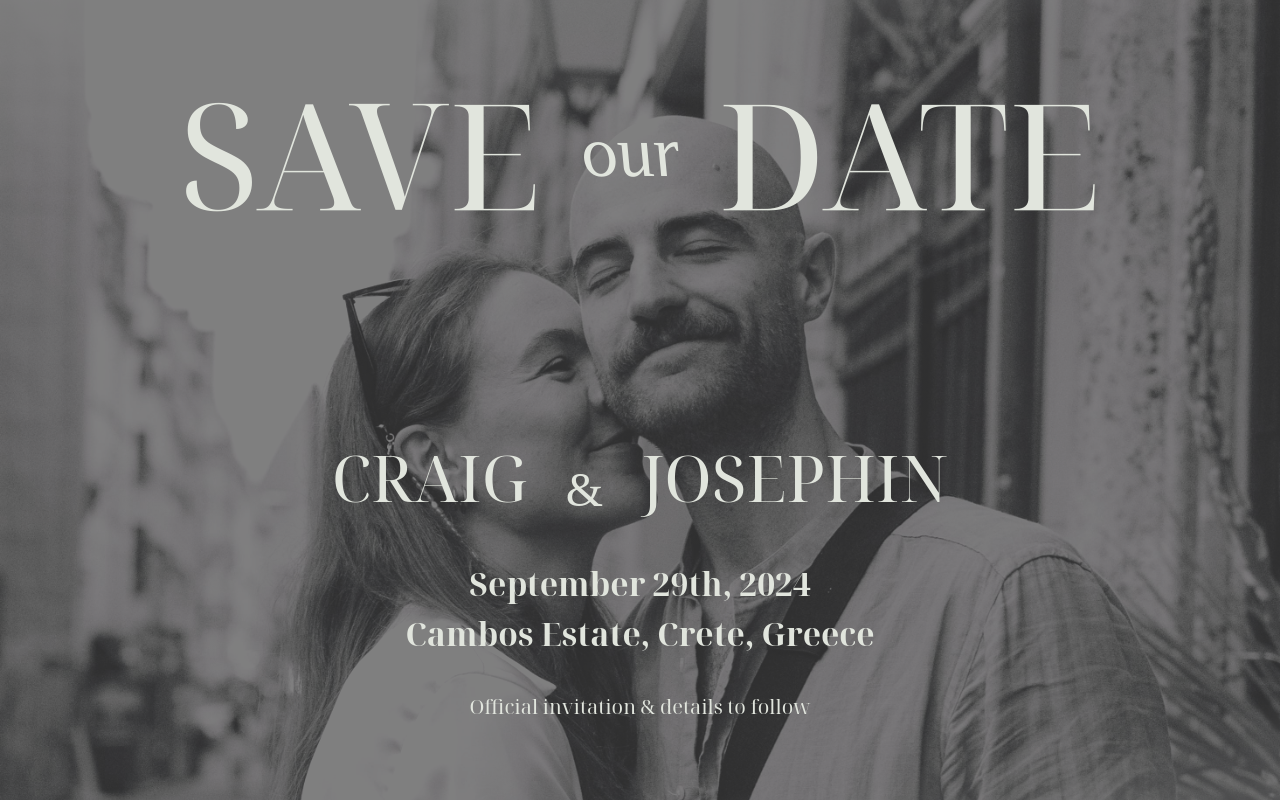
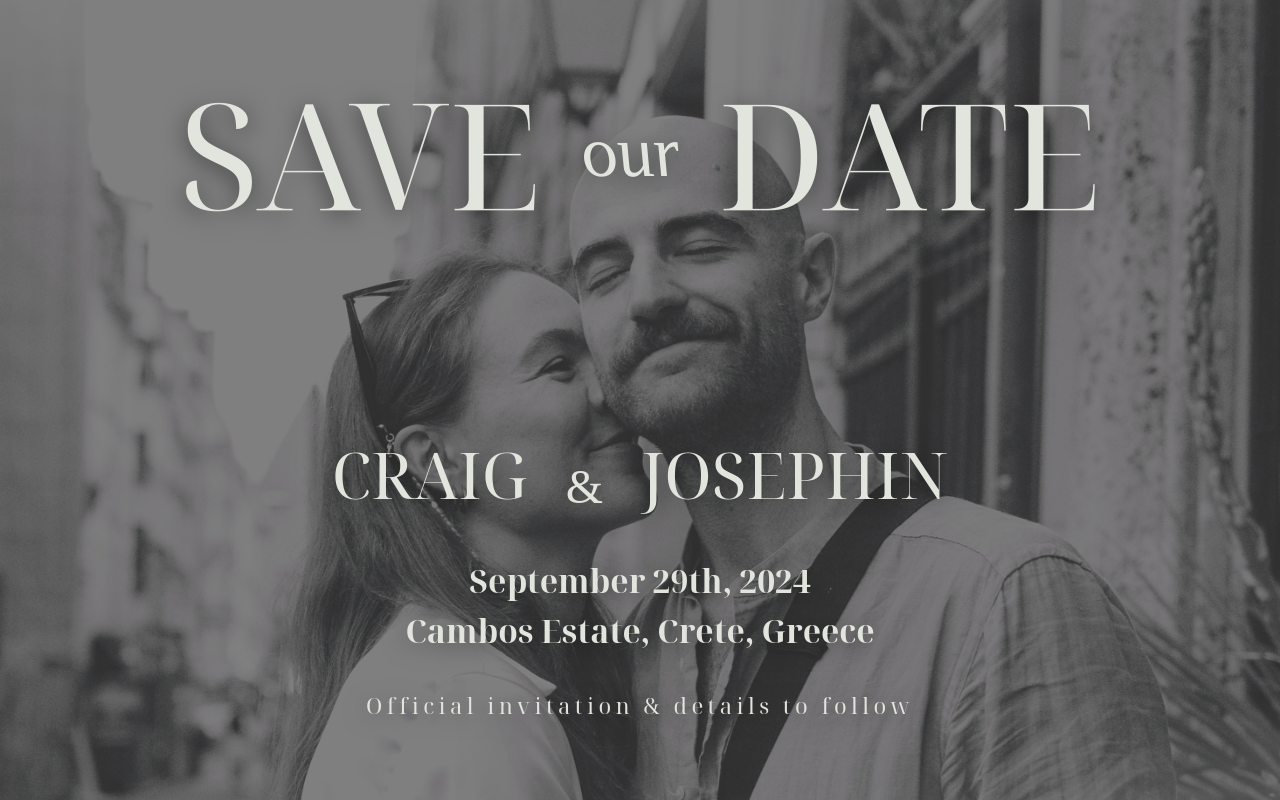
Before and after one commit to sendcraig/crasi-wedding, a React (Create React App) app: page / in a window 1280 px wide. Built offline with nearby package versions, Linux system fonts and the light colour scheme; a web font is replaced by a local one.

Commit message:
add slight shadow to text

```diff
--- a/src/SaveTheDate/SaveTheDate.module.scss
+++ b/src/SaveTheDate/SaveTheDate.module.scss
@@ -60,6 +60,8 @@
 .heroText {
   font-size: min(15vw, 148px);
   font-weight: 300;
+
+  text-shadow: 0px 4px 24px rgba(0,0,0,0.5);
 }
 
 .smallHeroText {
@@ -68,6 +70,8 @@
   font-size: min(8vw, 72px);
   font-weight: 300;
   font-style: italic;
+
+  text-shadow: 0px 4px 24px rgba(0,0,0,0.5);
 }
 
 .mainTextContainer {
@@ -93,12 +97,16 @@
   font-size: min(10vw, 64px);
   font-weight: 300;
   //font-style: italic;
+
+  text-shadow: 0px 4px 24px rgba(0,0,0,0.5);
 }
 
 .ampersand {
   font-family: Italianno;
   font-size: min(8vw, 48px);
   font-weight: 300;
+
+  text-shadow: 0px 4px 24px rgba(0,0,0,0.5);
 }
 
 .infoTextContainer {
@@ -110,36 +118,18 @@
 .infoTextBold {
   font-size: min(4vw, 32px);
   font-weight: 700;
+
+  text-shadow: 0px 4px 24px rgba(0,0,0,0.5);
 }
 
 .infoText {
-  font-size: min(2.5vw, 20px);
+  font-size: min(4vw, 22px);
+  letter-spacing: 0.2em;
   font-weight: 200;
+
+  text-shadow: 0px 4px 24px rgba(0,0,0,0.5);
+
   animation: blurIn 1s ease-in-out 3s;
   animation-fill-mode: forwards;
   opacity: 0;
 }
-
-.infoBoxContainer {
-  background-color: rgba(170, 175, 153, 0.9);
-
-  max-height: 480px;
-  width: 400px;
-  height: 100%;
-  padding: 24px;
-
-  display: flex;
-  flex-direction: column;
-  justify-content: space-between;
-  align-items: center;
-  gap: 24px;
-
-
-}
-
-.infoBoxInfo {
-  display: flex;
-  flex-direction: column;
-  gap: 24px;
-  text-align: center;
-}
```
